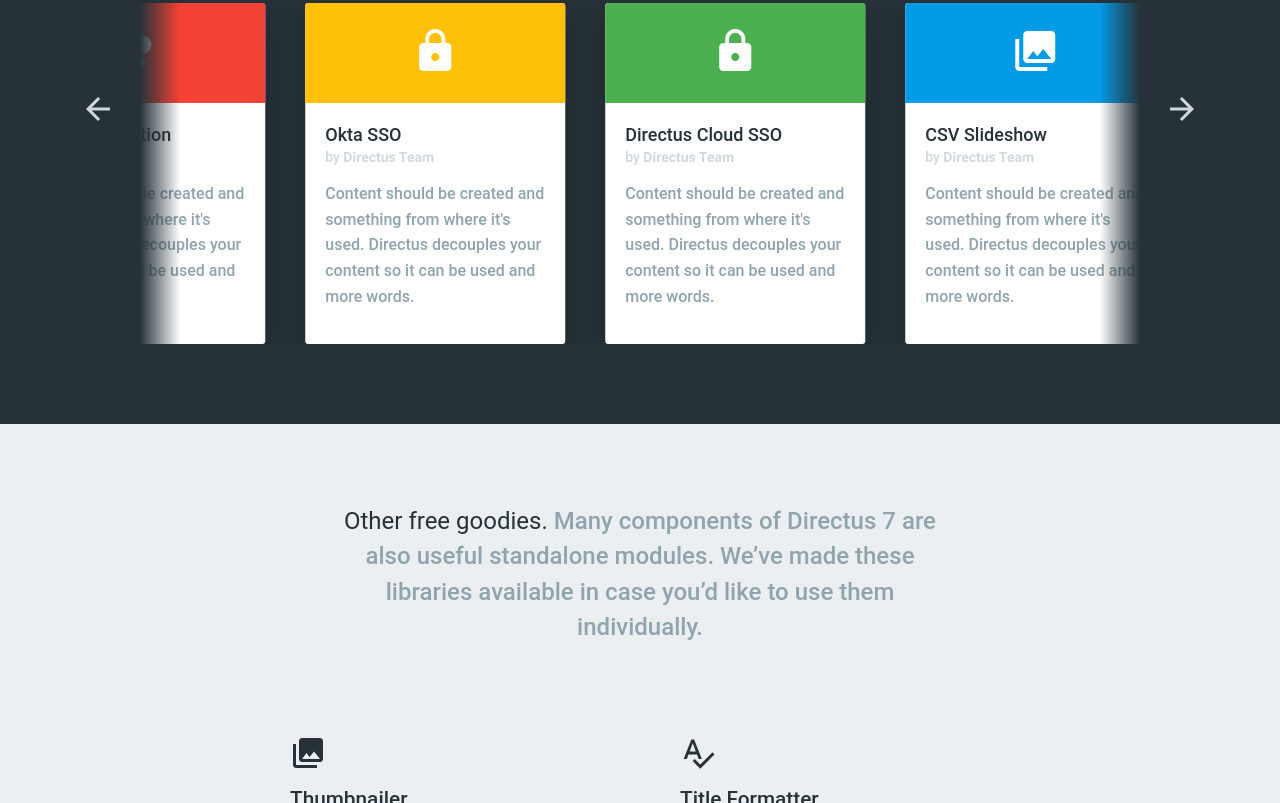
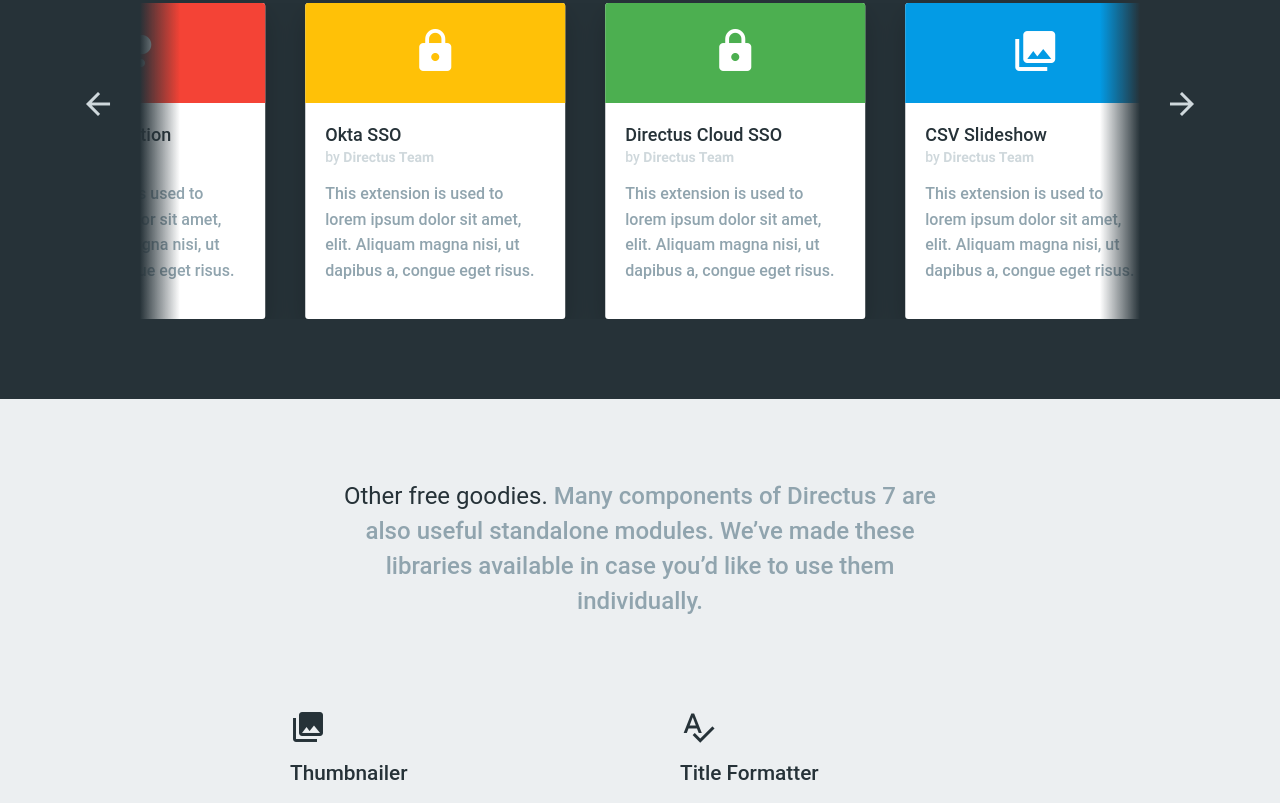
Before and after one commit to ryanwmitchell/website, a website built with Parcel: page src/products.html in a window 1280 px wide. Shown: the part 3177-3980 px from the top of the page. Built offline with nearby package versions, Linux system fonts and the light colour scheme; a script that the page names is missing; a web font is replaced by a local one; what plyr would draw is missing.

Commit message:
marketplace sample text

```diff
--- a/src/products.html
+++ b/src/products.html
@@ -371,7 +371,7 @@
 						<h4>Data Visualization</h4>
 						<h5>by <b>Directus Team</b></h5>
 						<p>
-							Content should be created and something from where it's used. Directus decouples your content so it can be used and more words.
+							This extension is used to lorem ipsum dolor sit amet, elit. Aliquam magna nisi, ut dapibus a, congue eget risus.
 						</p>
 					</div>
 					<div class="card">
@@ -381,7 +381,7 @@
 						<h4>Okta SSO</h4>
 						<h5>by <b>Directus Team</b></h5>
 						<p>
-							Content should be created and something from where it's used. Directus decouples your content so it can be used and more words.
+							This extension is used to lorem ipsum dolor sit amet, elit. Aliquam magna nisi, ut dapibus a, congue eget risus.
 						</p>
 					</div>
 					<div class="card">
@@ -391,7 +391,7 @@
 						<h4>Directus Cloud SSO</h4>
 						<h5>by <b>Directus Team</b></h5>
 						<p>
-							Content should be created and something from where it's used. Directus decouples your content so it can be used and more words.
+							This extension is used to lorem ipsum dolor sit amet, elit. Aliquam magna nisi, ut dapibus a, congue eget risus.
 						</p>
 					</div>
 					<div class="card">
@@ -401,7 +401,7 @@
 						<h4>CSV Slideshow</h4>
 						<h5>by <b>Directus Team</b></h5>
 						<p>
-							Content should be created and something from where it's used. Directus decouples your content so it can be used and more words.
+							This extension is used to lorem ipsum dolor sit amet, elit. Aliquam magna nisi, ut dapibus a, congue eget risus.
 						</p>
 					</div>
 					<div class="card">
@@ -411,7 +411,7 @@
 						<h4>Facial Recognition</h4>
 						<h5>by <b>Directus Team</b></h5>
 						<p>
-							Content should be created and something from where it's used. Directus decouples your content so it can be used and more words.
+							This extension is used to lorem ipsum dolor sit amet, elit. Aliquam magna nisi, ut dapibus a, congue eget risus.
 						</p>
 					</div>
 				</div>
```
